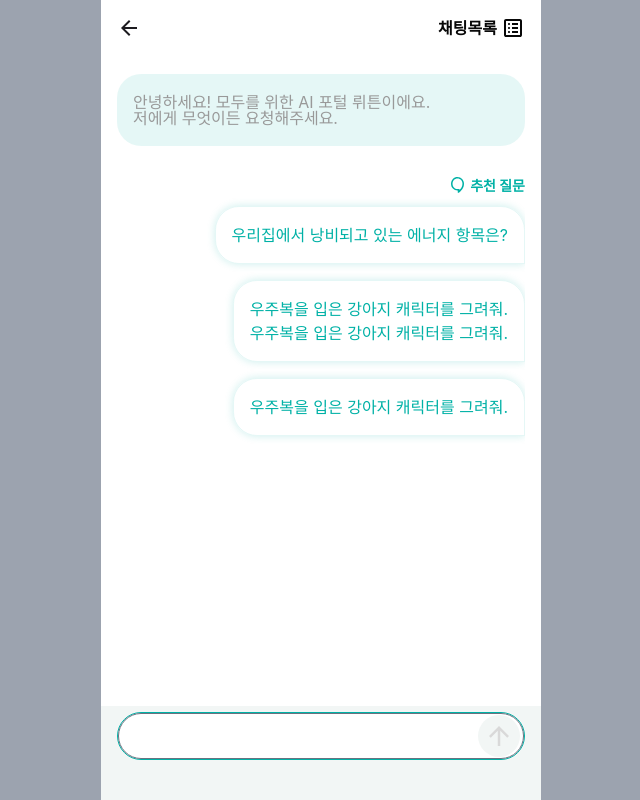
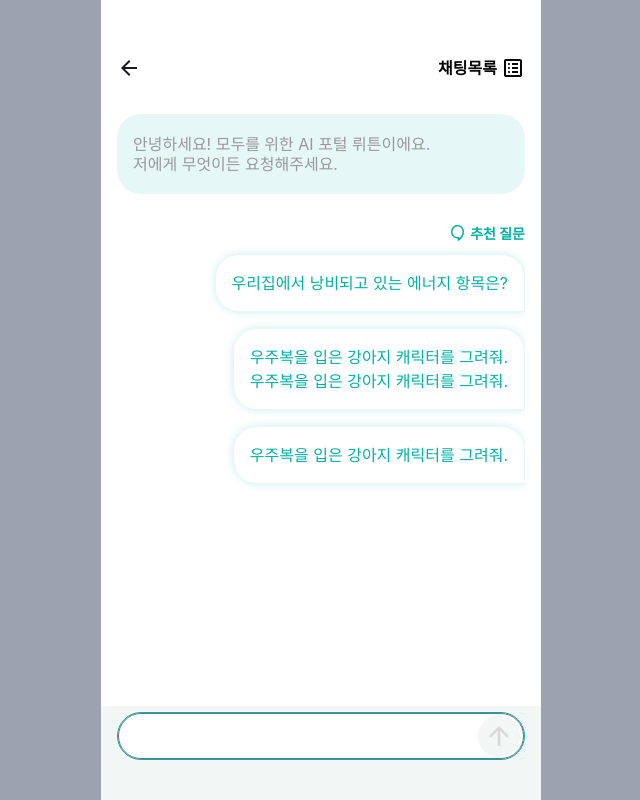
Before and after one commit to guesung/fusion-infinity, a Next.js app: page /chat in a window 1280 px wide. Shown: the whole page, without its empty margins (319-959 px from the left). Built offline with nearby package versions, Linux system fonts and the light colour scheme; a web font is replaced by a local one.

Commit message:
refactor: chat 스타일 수정

```diff
--- a/src/components/SpeechBubble/index.tsx
+++ b/src/components/SpeechBubble/index.tsx
@@ -22,6 +22,19 @@ const SpeechBubble = ({
   className = '',
   onClick,
 }: SpeechBubbleProps) => {
+  if (type === 'suggest') {
+    return (
+      <div className='flex justify-end'>
+        <span
+          className={`${typeCssMap['suggest']} ${className} cursor-pointer`}
+          onClick={onClick}
+        >
+          {children}
+        </span>
+      </div>
+    );
+  }
+
   return (
     <motion.div
       initial={{ opacity: 0, y: 100 }}
@@ -29,10 +42,7 @@ const SpeechBubble = ({
       exit={{ opacity: 0, transition: { duration: 0.15 } }}
       className={`flex ${type === 'answer' ? 'justify-start' : 'justify-end'}`}
     >
-      <span
-        className={`${typeCssMap[type]} ${className} cursor-pointer`}
-        onClick={onClick}
-      >
+      <span className={`${typeCssMap[type]} ${className}`} onClick={onClick}>
         {children}
       </span>
     </motion.div>
--- a/src/pages/chat/index.tsx
+++ b/src/pages/chat/index.tsx
@@ -35,7 +35,7 @@ export default function ChatPage() {
 
   return (
     <div className='flex h-screen flex-col pb-10'>
-      <div className='mb-[.375rem] flex flex-grow flex-col bg-white p-4'>
+      <div className='mb-[.375rem] flex flex-grow flex-col bg-white p-4 pt-14'>
         <div className='flex justify-between pb-[1.125rem]'>
           <Image
             src='/svg/arrow-back.svg'
@@ -56,7 +56,7 @@ export default function ChatPage() {
             />
           </div>
         </div>
-        <div className='my-4 rounded-3xl bg-[rgba(0,177,166,0.10)] px-4 py-5 leading-none text-[#999]'>
+        <div className='my-4 rounded-3xl bg-[rgba(0,177,166,0.10)] px-4 py-5 leading-tight text-[#999]'>
           안녕하세요! 모두를 위한 AI 포털 뤼튼이에요.
           <br />
           저에게 무엇이든 요청해주세요.
```
